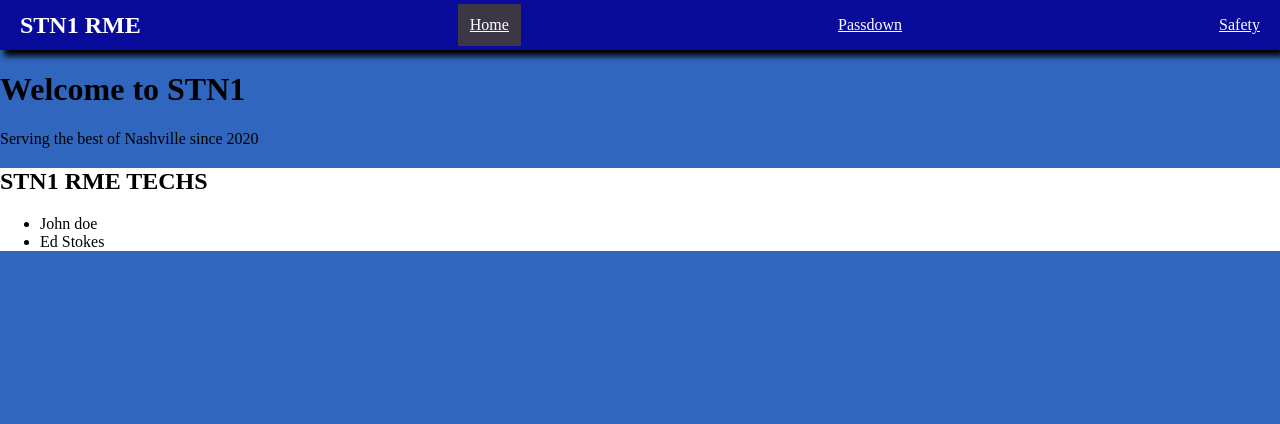
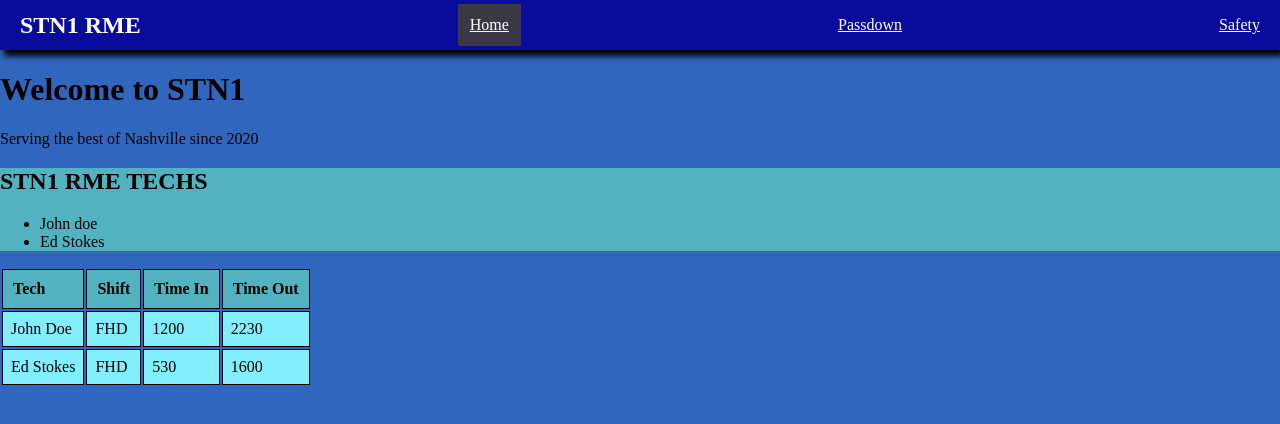
Before and after one commit to EdStokes/RME-APP, a React (Create React App) app: page / in a window 1280 px wide. Shown: the top 424 px of the page. Built offline with nearby package versions, Linux system fonts and the light colour scheme; data requests are answered from the project's data file.

Commit message:
Add table to display shif info on the home page

```diff
--- a/db.json
+++ b/db.json
@@ -26,12 +26,19 @@
       }
   ],
 
+
   "shiftInfo": [
       {
           "name": "John Doe",
           "shift": "FHD",
-          "timeIn": "12:00",
-          "timeOut": "22:30"
+          "timeIn": 1200,
+          "timeOut": 2230
+      },
+      {
+          "name": "Ed Stokes",
+          "shift": "FHD",
+          "timeIn": 530,
+          "timeOut": 1600
       }
   ],
 
--- a/src/components/Home.jsx
+++ b/src/components/Home.jsx
@@ -1,4 +1,4 @@
-import React, {useEffect, useState} from "react";
+import React, { useEffect, useState } from "react";
 
 function TechList() {
     const [techs, setTechs] = useState([]);
@@ -21,6 +21,35 @@
 }
 
 function ShiftInfo() {
+    const [currentShiftInfo, setCurrentShiftInfo] = useState([]);
+    useEffect(() => {
+        fetch("http://localhost:4000/shiftInfo")
+            .then((response) => response.json())
+            .then((info) => setCurrentShiftInfo(info))
+    }, []);
+
+    return (
+        <table className="shiftInfo">
+            <thead>
+                <tr>
+                    <th>Tech</th>
+                    <th>Shift</th>
+                    <th>Time In</th>
+                    <th>Time Out</th>
+                </tr>
+            </thead>
+            <tbody>
+                {currentShiftInfo.map((info) => (
+                    <tr key={info.name}>
+                        <td>{info.name}</td>
+                        <td>{info.shift}</td>
+                        <td>{info.timeIn}</td>
+                        <td>{info.timeOut}</td>
+                    </tr>
+                ))}
+            </tbody>
+        </table>
+    )
 
 }
 
@@ -31,6 +60,7 @@
             <h1 className="homeTitle">Welcome to STN1</h1>
             <p>Serving the best of Nashville since 2020</p>
             <TechList />
+            <ShiftInfo />
 
         </div>
 
--- a/src/styles.css
+++ b/src/styles.css
@@ -25,5 +25,36 @@
  }
 
  .techList {
+    background-color: #52b2bf;
+ }
+
+ .shitInfo {
+    border-collapse: collapse;
+    width: 100%;
+ }
+
+ .shiftInfo th, .shiftInfo td {
+    border: 1px solid black;
+    padding: 8px;
+    text-align: left;
+ }
+
+ .shiftInfo th {
+    background-color: #52b2bf;
+ }
+
+ .shiftInfo tr {
+    background-color: #82eefd
+ }
+
+ .shiftInfo th, .shiftInfo td {
+    white-space: nowrap;
+ }
+
+ .shiftInfo th, shiftInfo td {
+    padding: 10px;
+ }
+
+ .shiftInfo tr:hover {
     background-color: white;
  }
```
Lines whose indentation alone changed are shown as unchanged.
